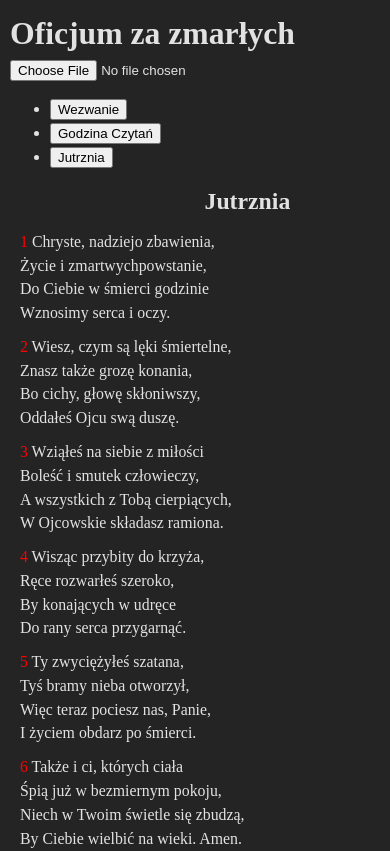
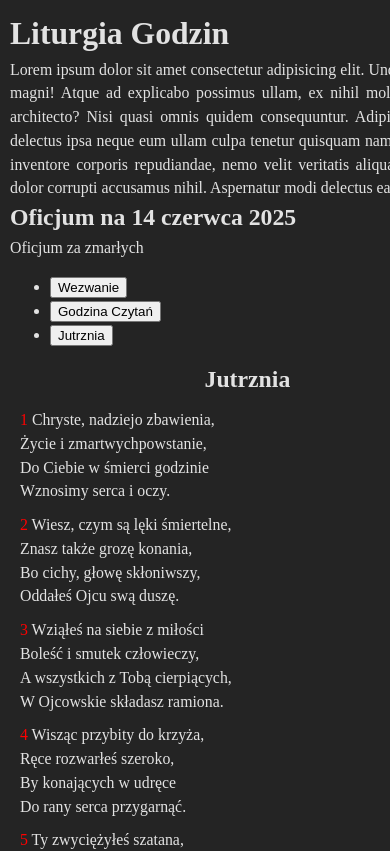
Before and after one commit to JakubOlejnik2007/brewiarz_webview, a React (Vite) app: page / in a window 390 px wide. Shown: the top 851 px of the page. Built offline with nearby package versions, Linux system fonts and the light colour scheme.

Commit message:
Added responsive layout

```diff
--- a/src/App.tsx
+++ b/src/App.tsx
@@ -1,12 +1,12 @@
 import { useEffect, useState } from 'react';
 import './sass/App.scss'
+import './sass/Layout.scss'
 import type { FullOffice } from './types/FullOffice.interface';
 import Invititation from './hours/Invitation';
 import OfficeOfReadings from './hours/OfficeOfReadings';
-import type { TInvitation } from './types/Invitation.type';
-import type { TOfficeOfReadings } from './types/OfficeOfReadings.type';
-import type { TLaudes } from './types/Laudes.type';
 import Laudes from './hours/Laudes';
+import Header from './page/Header';
+import OfficeHeader from './page/OfficeHeader';
 
 function App() {
   const [fileContent, setFileContent] = useState<null | FullOffice>(null);
@@ -36,10 +36,18 @@ function App() {
       .catch(err => console.error("Failed to load default file", err));
   }, []);
 
-  return (
+  return (<>
+    <Header />
+    <nav><p>Lorem ipsum dolor sit amet consectetur adipisicing elit. Unde soluta animi magni! Atque ad explicabo possimus ullam, ex nihil molestiae aut ipsa architecto? Nisi quasi omnis quidem consequuntur. Adipisci, et.
+      Beatae delectus ipsa neque eum ullam culpa tenetur quisquam nam impedit saepe inventore corporis repudiandae, nemo velit veritatis aliquam autem, nisi dolor corrupti accusamus nihil. Aspernatur modi delectus earum molestias.</p></nav>
     <main>
-      <h1>{fileContent?.name}</h1>
+      {
+        fileContent === null ? <>
           <input type="file" accept=".json" onChange={handleFileChange} />
+        </> : <>
+          <OfficeHeader officeName={fileContent.name} date={new Date()} />
+          <h1></h1>
+
           <ul>{
             fileContent && fileContent.hours.map((hour, idx) => <li><button onClick={e => setHour(idx)}>{hour.name}</button></li>)
           }
@@ -49,7 +57,12 @@ function App() {
             {fileContent && hour === 1 && <OfficeOfReadings {...(fileContent.hours[1])} />}
             {fileContent && hour === 2 && <Laudes {...(fileContent.hours[2])} />}
           </div>
+        </>
+      }
+
     </main>
+  </>
+
   )
 }
 
--- /dev/null
+++ b/src/sass/Layout.scss
@@ -0,0 +1,50 @@
+body {
+    min-height: 100vh;
+    gap: 1rem;
+    margin: 0;
+}
+
+header {
+    grid-area: header;
+}
+
+nav {
+    grid-area: nav;
+}
+
+main {
+    grid-area: main;
+    width: 60ch;
+    margin: auto;
+}
+
+aside {
+    grid-area: aside;
+}
+
+footer {
+    grid-area: footer;
+}
+
+div#root {
+    display: grid;
+    grid-template-areas:
+        "header  header"
+        "nav     nav"
+        "main    aside"
+        "footer  footer";
+    grid-template-columns: 2fr 1fr;
+    grid-template-rows: auto auto 1fr auto;
+}
+
+@media (max-width: 768px) {
+    div#root {
+        grid-template-areas:
+            "header"
+            "nav"
+            "main"
+            "aside"
+            "footer";
+        grid-template-columns: 1fr;
+    }
+}
```
Lines whose indentation alone changed are shown as unchanged.
